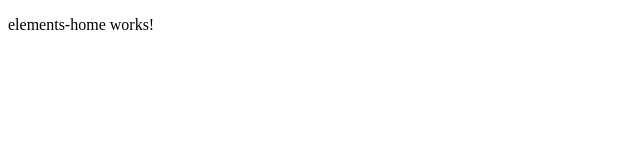
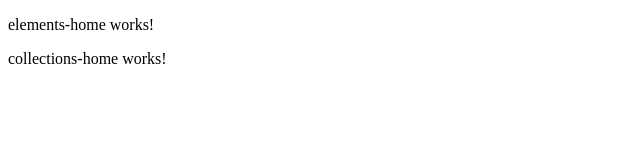
Before and after one commit to akgmage/components, an Angular app: page / in a window 1280 px wide. Shown: the top 160 px of the page, without its empty margins (0-640 px from the left). Built offline with nearby package versions, Linux system fonts and the light colour scheme.

Commit message:
Show app-collection-home

```diff
--- a/src/app/app.component.html
+++ b/src/app/app.component.html
@@ -1,3 +1,3 @@
 <app-elements-home></app-elements-home>
-
+<app-collections-home></app-collections-home>
 <router-outlet></router-outlet>
```
